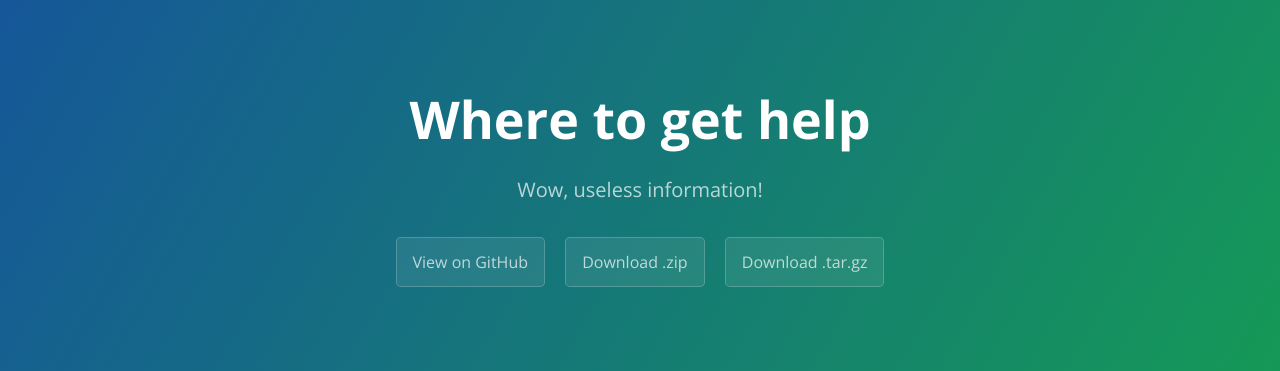
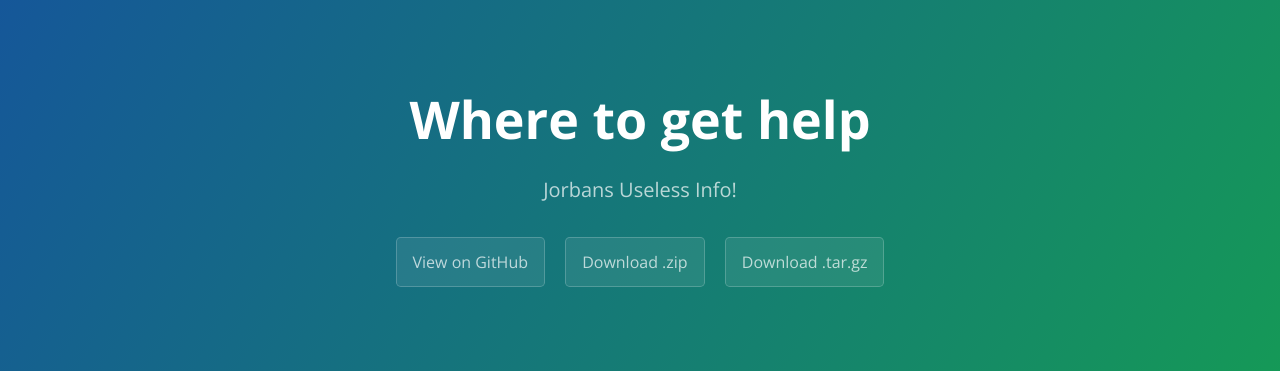
Before and after one commit to Jorbann/blog.zarith.us, a Jekyll site: the page built from docs/SUPPORT.md, in a window 1280 px wide. Shown: the top 371 px of the page. Built offline with Jekyll 4.4.1, drawn with Linux system fonts in a browser that asks for light colours; our own code applies the rules of GitHub Pages for plain Markdown files.

Commit message:
Update _config.yml

```diff
--- a/_config.yml
+++ b/_config.yml
@@ -1,4 +1,4 @@
-title: Jordans website of disapointment...
-description: Wow, useless information!
+title: blog.zarith.us
+description: Jorbans Useless Info!
 show_downloads: true
 theme: jekyll-theme-cayman
```
